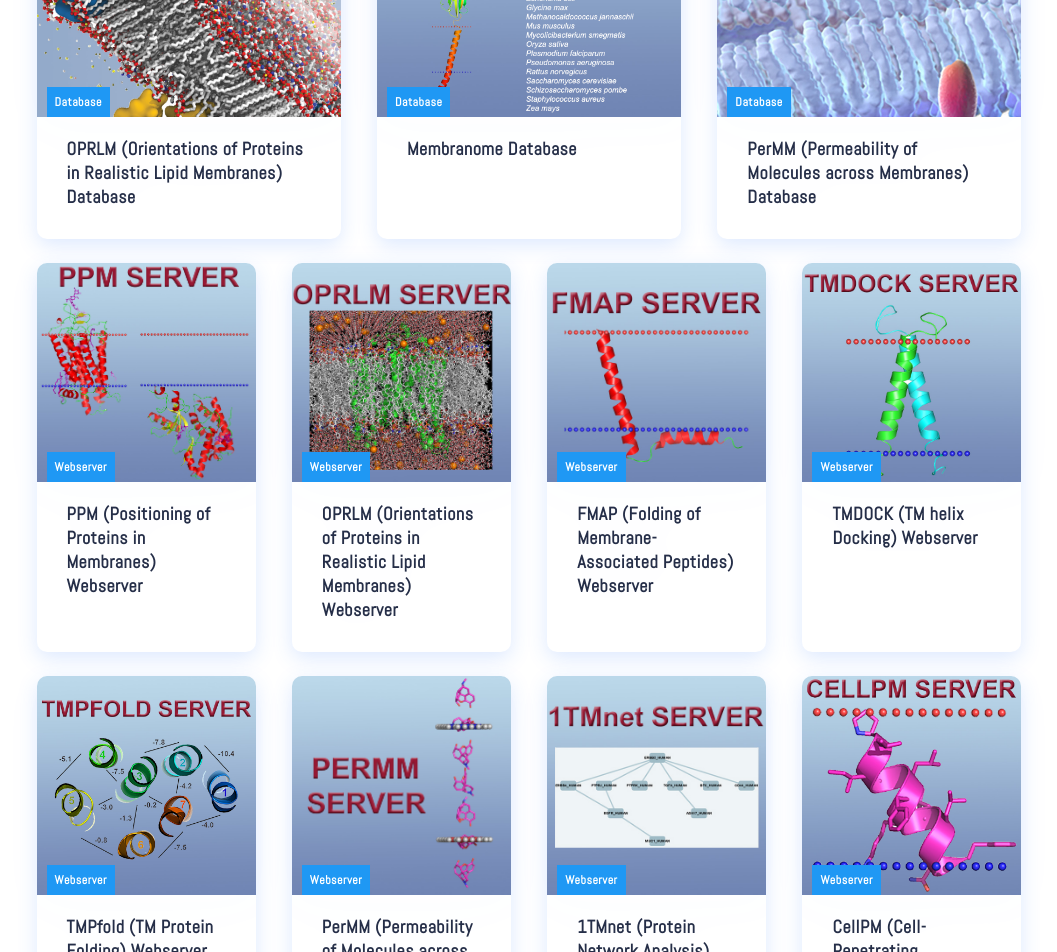
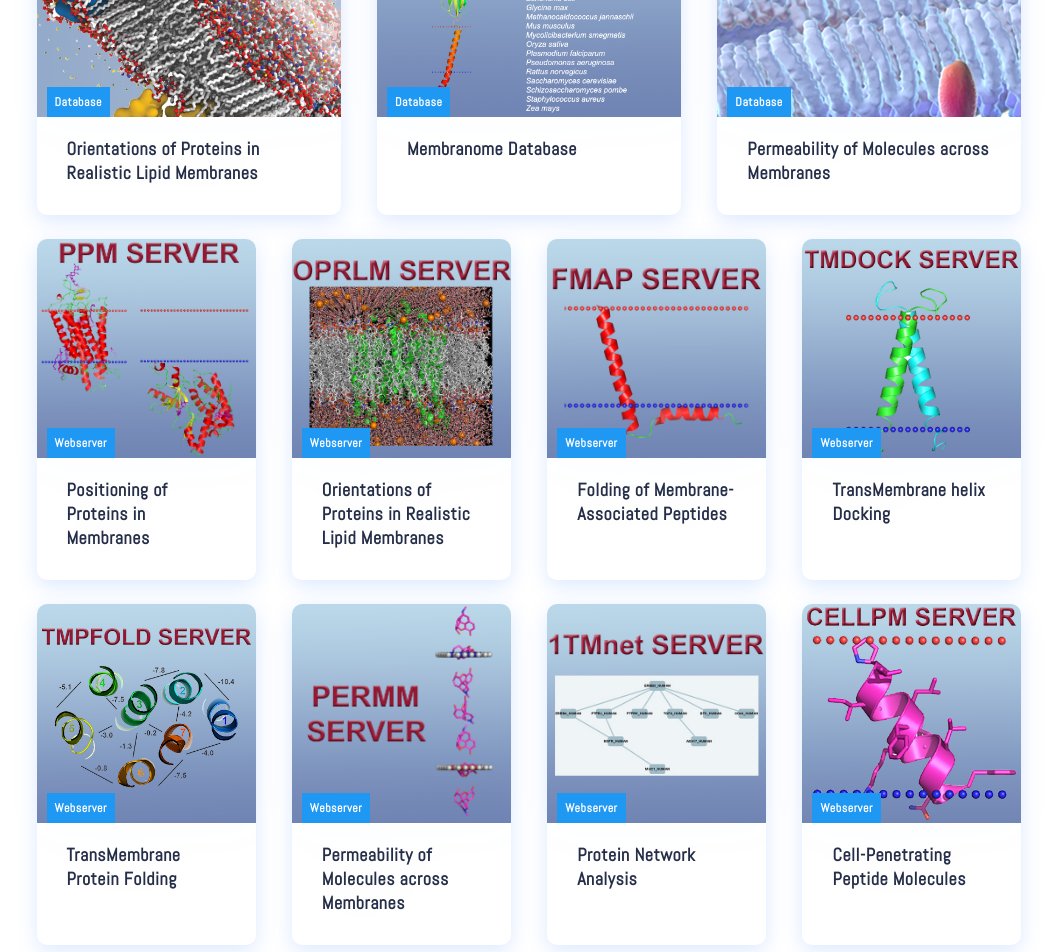
Before and after one commit to oreoqke/BioMembHub-modern, a React (Create React App) app: page / in a window 1280 px wide. Shown: the part 1260-2212 px from the top of the page, without its empty margins (111-1168 px from the left). Built offline with nearby package versions, Linux system fonts and the light colour scheme.

Commit message:
new logos, other fixes

```diff
--- a/src/components/Cards.css
+++ b/src/components/Cards.css
@@ -87,7 +87,7 @@ h1 {
 }
 
 .cards__item__img:hover {
-  transform: scale(1.2);
+  transform: scale(1.05);
 }
 
 .cards__item__info {
--- a/src/components/Cards.js
+++ b/src/components/Cards.js
@@ -12,7 +12,7 @@ function Cards() {
           <ul className='cards__items'>
             <CardItem
               src='images/Logo_OPRLM_DB2.jpg'
-              text='OPRLM (Orientations of Proteins in Realistic Lipid Membranes) Database'
+              text='Orientations of Proteins in Realistic Lipid Membranes'
               label='Database'
               path={Databases.OPRLM}
             />
@@ -24,7 +24,7 @@ function Cards() {
             />
             <CardItem
               src='images/Logo_PerMM_DB2.jpg'
-              text='PerMM (Permeability of Molecules across Membranes) Database'
+              text='Permeability of Molecules across Membranes'
               label='Database'
               path={Databases.PERMM}
             />
@@ -32,25 +32,25 @@ function Cards() {
           <ul className='cards__items'>
             <CardItem
               src='images/Logo_PPM_server.jpg'
-              text='PPM (Positioning of Proteins in Membranes) Webserver'
+              text='Positioning of Proteins in Membranes'
               label='Webserver'
               path={Webservers.PPM}
             />
             <CardItem
               src='images/Logo_OPRLM_server.jpg'
-              text='OPRLM (Orientations of Proteins in Realistic Lipid Membranes) Webserver'
+              text='Orientations of Proteins in Realistic Lipid Membranes'
               label='Webserver'
               path={Webservers.OPRLM}
             />
             <CardItem
               src='images/Logo_FMAP_server.jpg'
-              text='FMAP (Folding of Membrane-Associated Peptides) Webserver'
+              text='Folding of Membrane-Associated Peptides'
               label='Webserver'
               path={Webservers.FMAP}
             />
             <CardItem
               src='images/Logo_TMDOCK_server.jpg'
-              text='TMDOCK (TM helix Docking) Webserver'
+              text='TransMembrane helix Docking'
               label='Webserver'
               path={Webservers.TMDOCK}
             />
@@ -58,25 +58,25 @@ function Cards() {
           <ul className='cards__items'>
           <CardItem
               src='images/Logo_TMPFOLD_server2.jpg'
-              text='TMPfold (TM Protein Folding) Webserver'
+              text='TransMembrane Protein Folding'
               label='Webserver'
               path={Webservers.TMPfold}
             />
             <CardItem
               src='images/Logo_PERMM_server1.jpg'
-              text='PerMM (Permeability of Molecules across Membranes) Webserver'
+              text='Permeability of Molecules across Membranes'
               label='Webserver'
               path={Webservers.PERMM}
             />
               <CardItem
               src='images/Logo_1TMnet_server.jpg'
-              text='1TMnet (Protein Network Analysis) Webserver'
+              text='Protein Network Analysis'
               label='Webserver'
               path={Webservers.TMnet}
             />
             <CardItem
               src='images/CELLPM-logo.jpg'
-              text='CellPM (Cell-Penetrating Molecules) Webserver'
+              text='Cell-Penetrating Peptide Molecules'
               label='Webserver'
               path={Webservers.CELLPM}
             />
--- a/src/components/HeroSection.js
+++ b/src/components/HeroSection.js
@@ -8,7 +8,7 @@ function HeroSection() {
     <div className='hero-container'>
       {/* <video src='/videos/video-1.mp4' autoPlay loop muted /> */}
       <h1>BioMembHub</h1>
-      <p> Making Proteins Exciting Again</p>
+      <p> Making Membrane Proteins Exciting Again</p>
       {/* <div className='hero-btns'>
         <Button
           className='btns'
```
Also changed, not shown: src/components/ScrollTop.jsx (added, +13 -0 lines).
